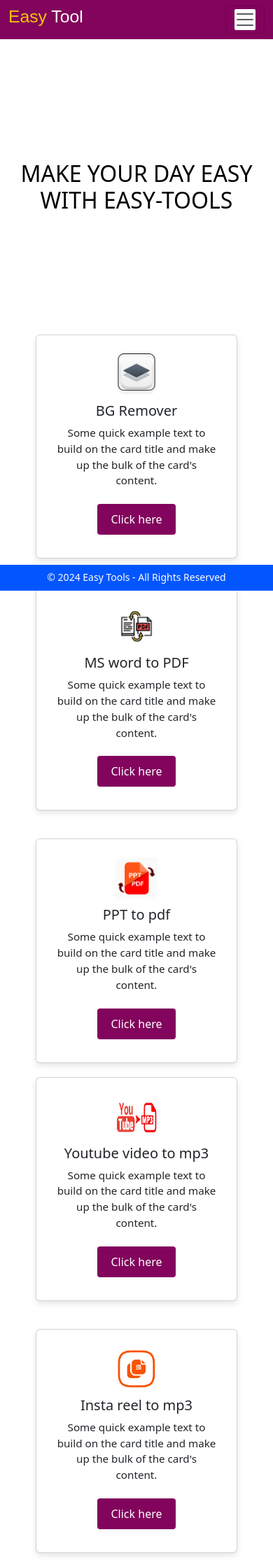
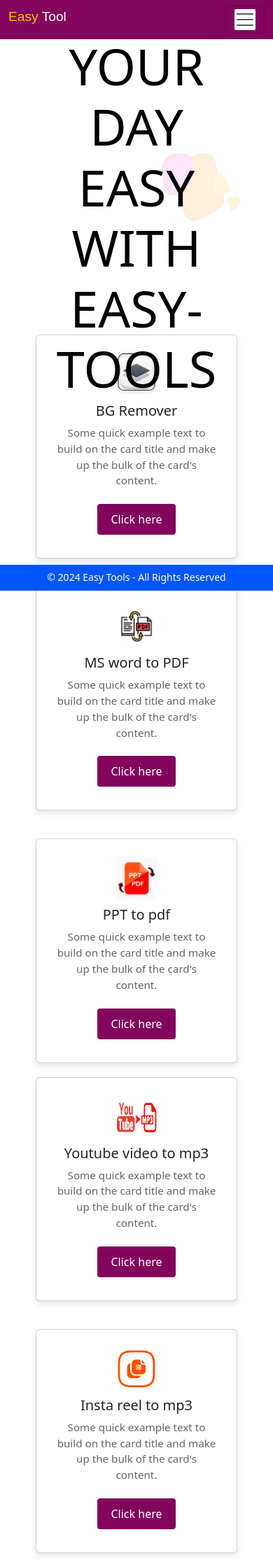
Before and after one commit to SatyaJaiswal/Easy-Tool, a Django app: page / in a window 390 px wide. Shown: the top 2239 px of the page at 70% size. Run offline with Django 4.2, Linux system fonts and the light colour scheme; some libraries are stand-ins or nearby versions.

Commit message:
Deisgn processing

```diff
--- a/home/templates/Home/home.html
+++ b/home/templates/Home/home.html
@@ -10,7 +10,9 @@
     <!-- bootstrap icon cdn  -->
     <!-- Option 1: Include in HTML -->
     <link rel="stylesheet" href="https://cdn.jsdelivr.net/npm/bootstrap-icons@1.3.0/font/bootstrap-icons.css">
-<link rel="stylesheet" href="https://cdnjs.cloudflare.com/ajax/libs/font-awesome/6.7.2/css/all.min.css" integrity="sha512-Evv84Mr4kqVGRNSgIGL/F/aIDqQb7xQ2vcrdIwxfjThSH8CSR7PBEakCr51Ck+w+/U6swU2Im1vVX0SVk9ABhg==" crossorigin="anonymous" referrerpolicy="no-referrer" />
+    <link rel="stylesheet" href="https://cdnjs.cloudflare.com/ajax/libs/font-awesome/6.7.2/css/all.min.css"
+        integrity="sha512-Evv84Mr4kqVGRNSgIGL/F/aIDqQb7xQ2vcrdIwxfjThSH8CSR7PBEakCr51Ck+w+/U6swU2Im1vVX0SVk9ABhg=="
+        crossorigin="anonymous" referrerpolicy="no-referrer" />
     <title>Home Page</title>
 </head>
 <style>
@@ -19,6 +21,7 @@
         margin: 0;
         padding: 0;
         font-family: Arial, sans-serif;
+        overflow-x: hidden;
     }
 
     .container-fluid {
@@ -33,71 +36,46 @@
         justify-content: center;
         align-items: center;
         text-align: center;
-        padding: 0 10px; /* Add some padding for mobile view */
+        padding: 0 10px;
+        /* Add some padding for mobile view */
+    }
+
+    .title {
+        position: relative;
+        text-align: center;
+        font-weight: bold;
+        padding: 2rem;
+        background: url("{% static 'images/title-img.png' %}") no-repeat center;
+        background-size: 40%; /* Slightly larger image */
+        animation: moveBg 5s infinite alternate; /* Animation for moving the background */
     }
 
     .title h1 {
         font-size: 4.5em;
         color: rgb(0, 0, 0);
-        margin: 10px 0;
-    }
-    .overview {
-        display: flex;
-        justify-content: center; /* Horizontal alignment */
-        align-items: center;    /* Vertical alignment */
-        text-align: center;     /* Text alignment inside the div */
-        height: 50vh;
-        background: #F6CA5A;         /* Full viewport height for proper centering */
         margin: 0;
+        z-index: 1;
+        position: relative;
     }
 
-    .heading h1{
-        text-align: center;
-        font-family: 'Inria Serif';
-        justify-content: center;
-        justify-items: center;
-        align-items: center;
-        position: flex;
-    }
-    .heading span{
-        font-size: 72px;
-    }
-    .heading p{
-        text-align: center;
-        font-family: 'Inria Serif';
-        justify-content: center;
-        justify-items: center;
-        align-items: center;
-        position: flex;
-        font-size: 22px;
-    }
-    .products{
-        display: flex;
-        justify-content: center; /* Horizontal alignment */
-        align-items: center;    /* Vertical alignment */
-        text-align: center;     /* Text alignment inside the div */
-        height: 50vh;
-        background: #6d6d6d;         /* Full viewport height for proper centering */
-        overflow-x: hidden;
-    }
-    .products-title{
-        color: white;
-        font-family: 'Inria Serif';
-    }
-    .Api{
-        background: white;
+    .title::after {
+        content: '';
+        position: absolute;
+        top: 0;
+        left: 0;
+        width: 100%;
+        height: 100%;
+        background: rgba(255, 255, 255, 0.7); /* Semi-transparent overlay */
+        z-index: 0; /* Behind the text */
     }
 
-    /* Responsive title for smaller screens */
-    @media (max-width: 768px) {
-        .title h1 {
-            font-size: 3em;
+    /* Keyframes for animation */
+    @keyframes moveBg {
+        0% {
+            background-position: left center;
         }
-    }
-
-    @media (max-width: 480px) {
-        .title h1 {
-            font-size: 2em;
+        100% {
+            background-position: right center;
         }
     }
 
@@ -189,6 +167,116 @@
         height: 1px;
         background-color: #000;
     }
+
+    .overview {
+        display: flex;
+        justify-content: center;
+        /* Horizontal alignment */
+        align-items: center;
+        /* Vertical alignment */
+        text-align: center;
+        /* Text alignment inside the div */
+        height: 50vh;
+        background: #F6CA5A;
+        /* Full viewport height for proper centering */
+        margin: 0;
+    }
+
+    .heading h1 {
+        text-align: center;
+        font-family: 'Inria Serif';
+        justify-content: center;
+        justify-items: center;
+        align-items: center;
+        position: flex;
+    }
+
+    .heading span {
+        font-size: 72px;
+    }
+
+    .heading p {
+        text-align: center;
+        font-family: 'Inria Serif';
+        justify-content: center;
+        justify-items: center;
+        align-items: center;
+        position: flex;
+        font-size: 22px;
+    }
+
+    .products {
+        display: flex;
+        background: #505050;
+        flex-wrap: wrap;
+        justify-content: center;
+        margin: 0;
+        padding: 10px;
+        margin-bottom: 40px;
+    }
+
+    .products-title {
+        width: 100%;
+        margin-bottom: 30px;
+    }
+
+    .products-title h1 {
+        font-size: 2rem;
+        color: #fff;
+        text-transform: uppercase;
+    }
+
+    .Api {
+        flex: 1 1 300px;
+        /* Ensures equal size for all boxes */
+        max-width: 300px;
+        /* Optional: restrict the maximum width */
+        border: 2px solid #e0e0e0;
+        border-radius: 10px;
+        padding: 20px;
+        background-color: #f9f9f9;
+        box-shadow: 0 4px 8px rgba(0, 0, 0, 0.1);
+        transition: transform 0.3s, box-shadow 0.3s;
+        margin: 0 15px;
+        /* Left and right gap for each box */
+    }
+
+    .Api:hover {
+        transform: translateY(-10px);
+        box-shadow: 0 8px 16px rgba(0, 0, 0, 0.2);
+    }
+
+    .api-img {
+        font-size: 3rem;
+        color: #000000;
+        margin-bottom: 15px;
+    }
+
+    h3 {
+        font-size: 1.5rem;
+        color: #444;
+        margin: 10px 0;
+    }
+
+    p {
+        font-size: 1rem;
+        color: #666;
+        line-height: 1.5;
+    }
+
+    @media screen and (max-width: 768px) {
+        .products {
+            flex-direction: column;
+            align-items: center;
+        }
+
+        .Api {
+            flex: none;
+            width: 90%;
+        }
+    }
+
+
 
     /* Responsive tweaks for smaller screens */
     @media (max-width: 768px) {
@@ -358,7 +446,8 @@
     <div class="overview">
         <div class="heading">
             <h1>All your favorite tools on <span>1</span> platform</h1>
-                <p>Every tool you need to use PDFs, converion video to audio. <br> All are 100% FREE and easy to use! with just a few clicks.</p>
+            <p>Every tool you need to use PDFs, converion video to audio. <br> All are 100% FREE and easy to use! with
+                just a few clicks.</p>
         </div>
     </div>
 
@@ -421,7 +510,7 @@
 <script>
     // Handle Star Rating Click
     document.querySelectorAll('.star').forEach(star => {
-        star.addEventListener('click', function() {
+        star.addEventListener('click', function () {
             const rating = this.getAttribute('data-value');
             document.getElementById('rating').value = rating;
 
--- a/home/templates/Home/navbar.html
+++ b/home/templates/Home/navbar.html
@@ -15,14 +15,14 @@
             width: 100%;
             z-index: 1000;
         }
-        .logo a{
-          text-decoration: none;
-          color: rgb(243, 196, 9) ;
-          font-family: fantasy;
-          font-size: 1.5rem;
+        .logo a {
+            text-decoration: none;
+            color: rgb(243, 196, 9);
+            font-family: fantasy;
+            font-size: 1.5rem;
         }
-        .logo a span{
-          color: white;
+        .logo a span {
+            color: white;
         }
 
         .navbar-toggler {
@@ -40,6 +40,14 @@
             color: white;
         }
 
+        .navbar-nav a:hover {
+            color: rgb(243, 196, 9);
+        }
+
+        .navbar-collapse {
+            text-align: center;
+        }
+
         /* Responsiveness */
         @media (max-width: 768px) { /* For tablets and smaller screens */
             .navbar-nav {
@@ -55,7 +63,7 @@
                 font-size: 1.25rem;
             }
 
-            .navbar-brand span {
+            .logo a {
                 font-size: 1.25rem;
             }
         }
@@ -65,15 +73,26 @@
                 font-size: 1rem;
             }
 
-            .navbar-brand span {
+            .logo a {
                 font-size: 1rem;
             }
 
             .navbar-nav li a {
                 font-size: 0.9rem;
             }
+
+            .navbar-toggler-icon {
+                width: 30px;
+                height: 30px;
+            }
+
             .navbar-nav {
                 margin: 0 auto;
+                text-align: center;
+            }
+
+            .logo h2 {
+                font-size: 1.2rem;
             }
         }
     </style>
```
Also changed, not shown: home/public/images/title-img.png (added). Lines whose indentation alone changed are shown as unchanged.
